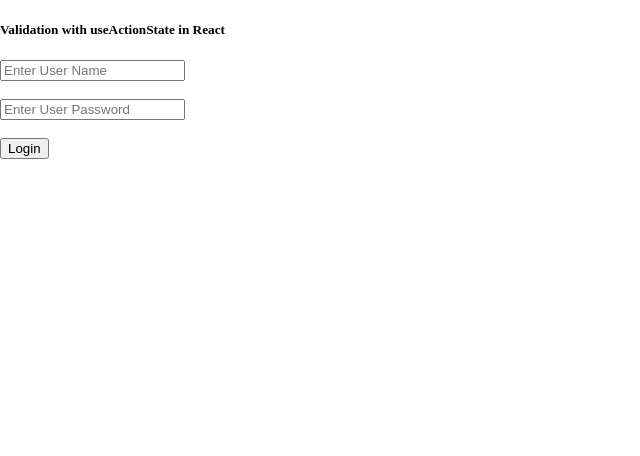
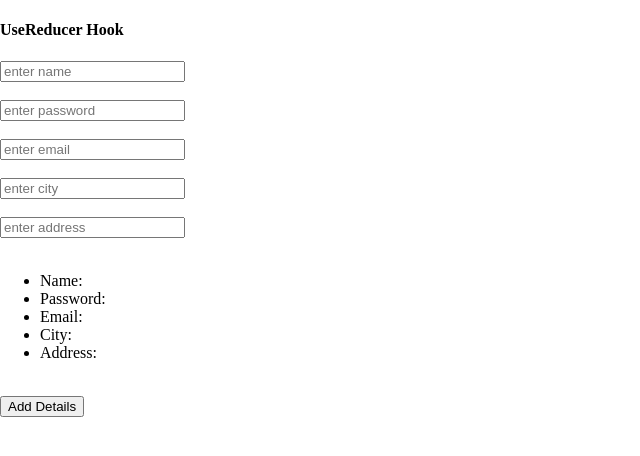
Before and after one commit to mukeshdani/DsaWebCloudPractice, a React (Vite) app in the folder REACT/Vite/react-blog/: page / in a window 1280 px wide. Shown: the top 456 px of the page, without its empty margins (0-640 px from the left). Built offline with nearby package versions, Linux system fonts and the light colour scheme.

Commit message:
useReducer hook fix

```diff
--- a/REACT/Vite/react-blog/src/App.jsx
+++ b/REACT/Vite/react-blog/src/App.jsx
@@ -39,6 +39,7 @@ import GET from './API/get'
 import GetUsersData from './API/getUserData'
 import UserAPP from './API/Routes/UserAPP'
 import Validation from './Validation/validation'
+import UseReducerHook from './Hooks/useReducer Hook/reducer'
 
 
 function App() {
@@ -92,7 +93,8 @@ function App() {
       {/* <GET/> */}
       {/* <GetUsersData/> */}
       {/* <UserAPP/> */}
-      <Validation/>
+      {/* <Validation/> */}
+      <UseReducerHook/>
       {/* <h1>Hello Mukesh </h1>
       <h1>Hello React 19 </h1> */}
     </>
--- /dev/null
+++ b/REACT/Vite/react-blog/src/Hooks/useReducer Hook/reducer.jsx
@@ -0,0 +1,59 @@
+import { useReducer } from "react"
+
+const emptyData={
+        name:'',
+        password:'',
+        email:'',
+        city:'',
+        address:''
+    }
+const reducer = (data,action)=>{
+     return {...data,[action.type]:action.val}
+}
+export default function UseReducerHook(){
+    const [state, dispatch] = useReducer(reducer,emptyData)
+
+    return <div>
+         <h4>UseReducer Hook</h4>
+         <input type='text' onChange={(event)=>{
+            dispatch({val:event.target.value, type:'name'})
+         }} placeholder="enter name" />
+         <br /><br />
+         <input onChange={(event)=>{
+            dispatch({val:event.target.value, type:'password'})
+         }} type='text' placeholder="enter password" />
+         <br /><br />
+         <input onChange={(event)=>{
+            dispatch({val:event.target.value, type:'email'})
+         }} type='text' placeholder="enter email" />
+         <br /><br />
+         <input onChange={(event)=>{
+            dispatch({val:event.target.value, type:'city'})
+         }} type='text' placeholder="enter city" />
+         <br /><br />
+         <input onChange={(event)=>{
+            dispatch({val:event.target.value, type:'address'})
+         }} type='text' placeholder="enter address" />
+         <br /><br />
+         <ul><li>Name:{state.name}</li>
+         <li>Password:{state.password}</li>
+         <li>Email:{state.email}</li>
+         <li>City:{state.city}</li>
+         <li>Address:{state.address}</li></ul>
+         <b></b><br />
+         <button onClick={()=>{console.log(state)}}>Add Details</button>
+    </div>
+}
+
+// UseReducerHook
+// What is useReducer Hook
+// Define some input fields for make example
+// Define default value for input field
+// Define useReducer hook
+
+// better alternative of useState
+// expensive object
+// increse complexity
+// when we use this:
+// when we have 10 - 20+ field in from then we can't use useState
+// in that senario we shoud wuse UseReducer hook
```
